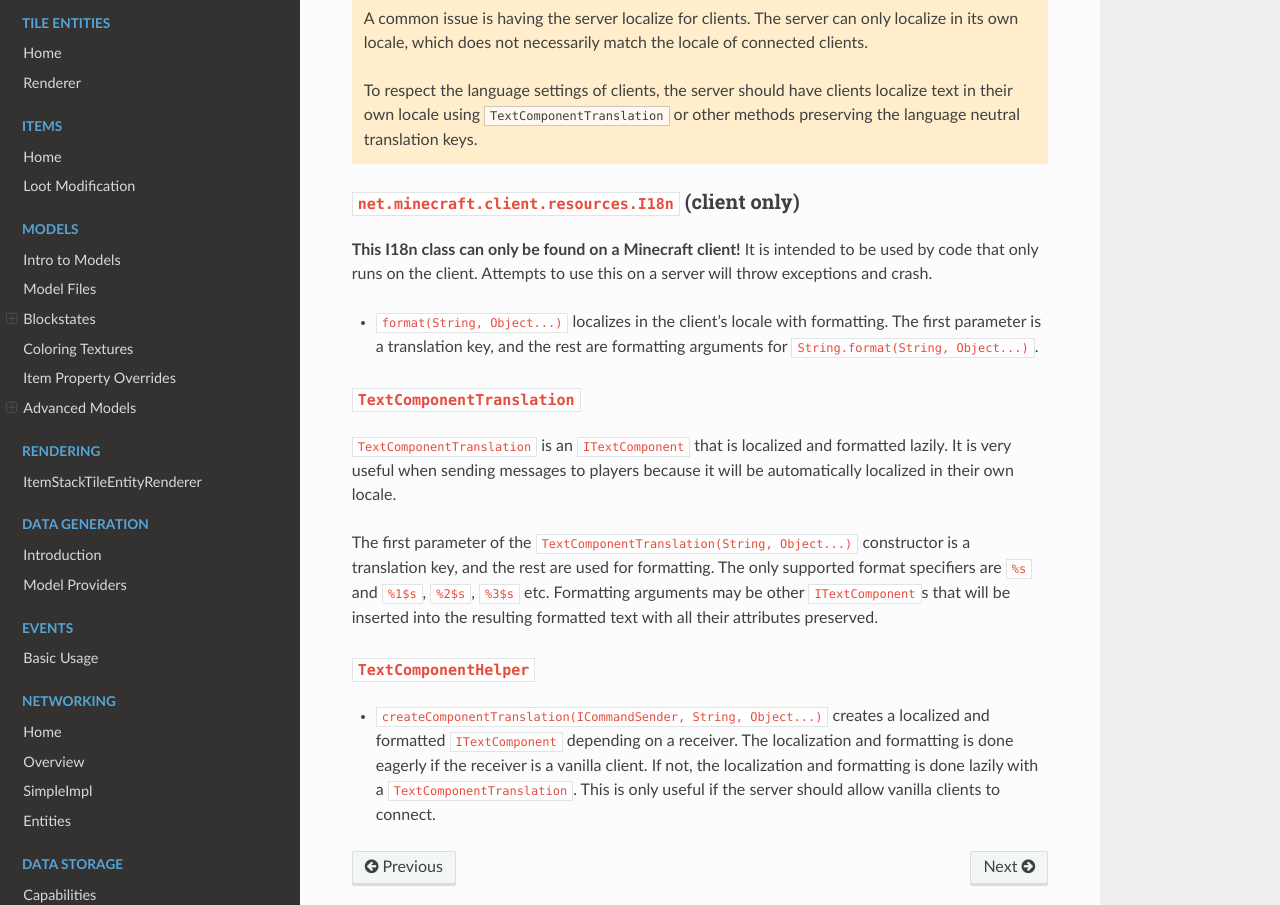
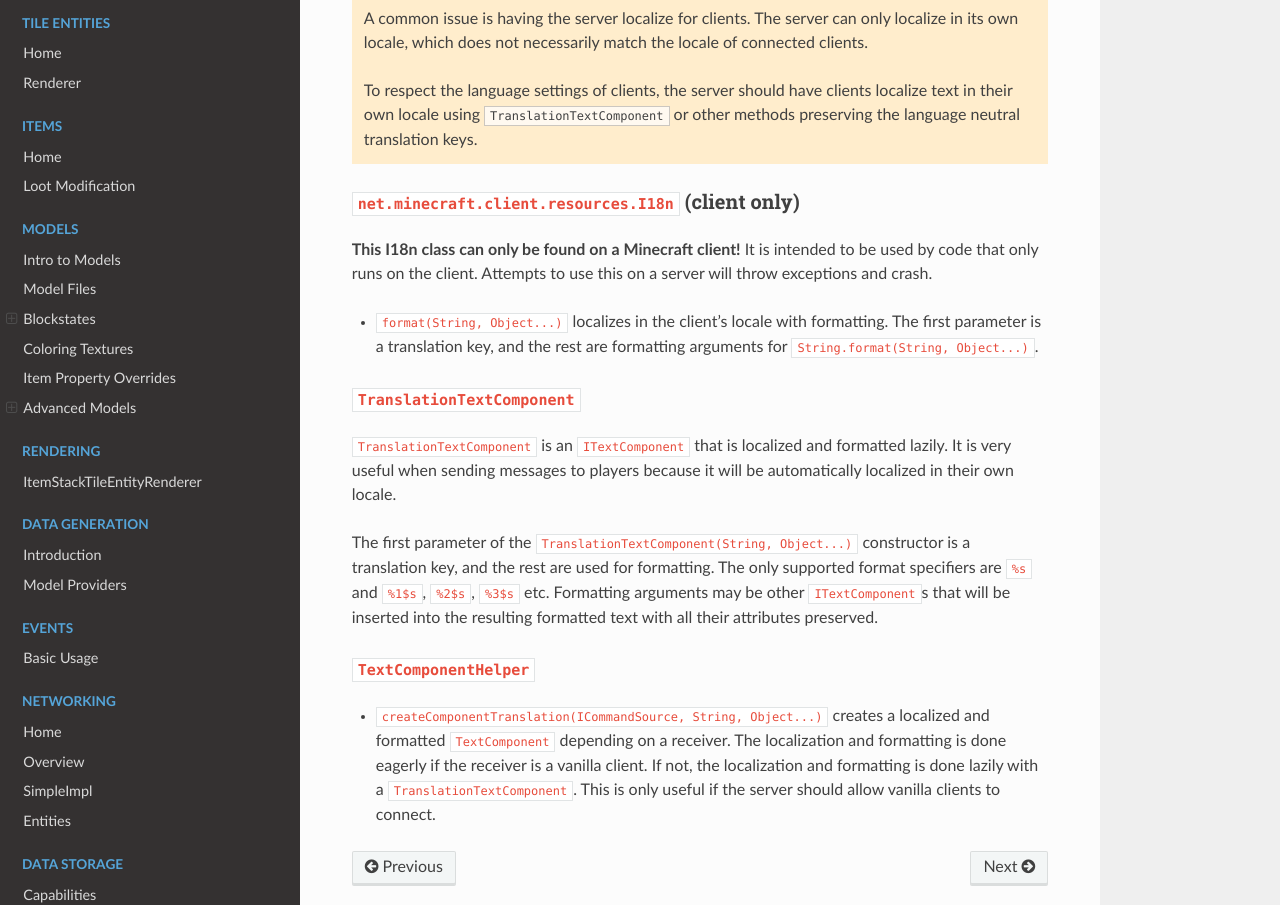
Before and after one commit to MinecraftForge/Documentation, an MkDocs documentation site: the page built from docs/concepts/internationalization.md, in a window 1280 px wide and 1400 px high, scrolled down 943 px. Shown: the part 420-1325 px from the top of the window. Built offline with MkDocs 1.6.1, drawn with Linux system fonts in a browser that asks for light colours; nearby versions of some CDN libraries.

Commit message:
Updated TextComponentTranslation to TranslationTextComponent (#331)

```diff
--- a/docs/concepts/internationalization.md
+++ b/docs/concepts/internationalization.md
@@ -43,7 +43,7 @@ Localization methods
 !!! warning
     A common issue is having the server localize for clients. The server can only localize in its own locale, which does not necessarily match the locale of connected clients.
 
-    To respect the language settings of clients, the server should have clients localize text in their own locale using `TextComponentTranslation` or other methods preserving the language neutral translation keys.
+    To respect the language settings of clients, the server should have clients localize text in their own locale using `TranslationTextComponent` or other methods preserving the language neutral translation keys.
 
 ### `net.minecraft.client.resources.I18n` (client only)
 
@@ -51,14 +51,14 @@ Localization methods
 
 - `format(String, Object...)` localizes in the client's locale with formatting. The first parameter is a translation key, and the rest are formatting arguments for `String.format(String, Object...)`.
 
-### `TextComponentTranslation`
+### `TranslationTextComponent`
 
-`TextComponentTranslation` is an `ITextComponent` that is localized and formatted lazily. It is very useful when sending messages to players because it will be automatically localized in their own locale.
+`TranslationTextComponent` is an `ITextComponent` that is localized and formatted lazily. It is very useful when sending messages to players because it will be automatically localized in their own locale.
 
-The first parameter of the `TextComponentTranslation(String, Object...)` constructor is a translation key, and the rest are used for formatting. The only supported format specifiers are `%s` and `%1$s`, `%2$s`, `%3$s` etc. Formatting arguments may be other `ITextComponent`s that will be inserted into the resulting formatted text with all their attributes preserved.
+The first parameter of the `TranslationTextComponent(String, Object...)` constructor is a translation key, and the rest are used for formatting. The only supported format specifiers are `%s` and `%1$s`, `%2$s`, `%3$s` etc. Formatting arguments may be other `ITextComponent`s that will be inserted into the resulting formatted text with all their attributes preserved.
 
 ### `TextComponentHelper`
 
-- `createComponentTranslation(ICommandSender, String, Object...)` creates a localized and formatted `ITextComponent` depending on a receiver. The localization and formatting is done eagerly if the receiver is a vanilla client. If not, the localization and formatting is done lazily with a `TextComponentTranslation`. This is only useful if the server should allow vanilla clients to connect.
+- `createComponentTranslation(ICommandSource, String, Object...)` creates a localized and formatted `TextComponent` depending on a receiver. The localization and formatting is done eagerly if the receiver is a vanilla client. If not, the localization and formatting is done lazily with a `TranslationTextComponent`. This is only useful if the server should allow vanilla clients to connect.
 
 [converter]: https://tterrag.com/lang2json/
```
